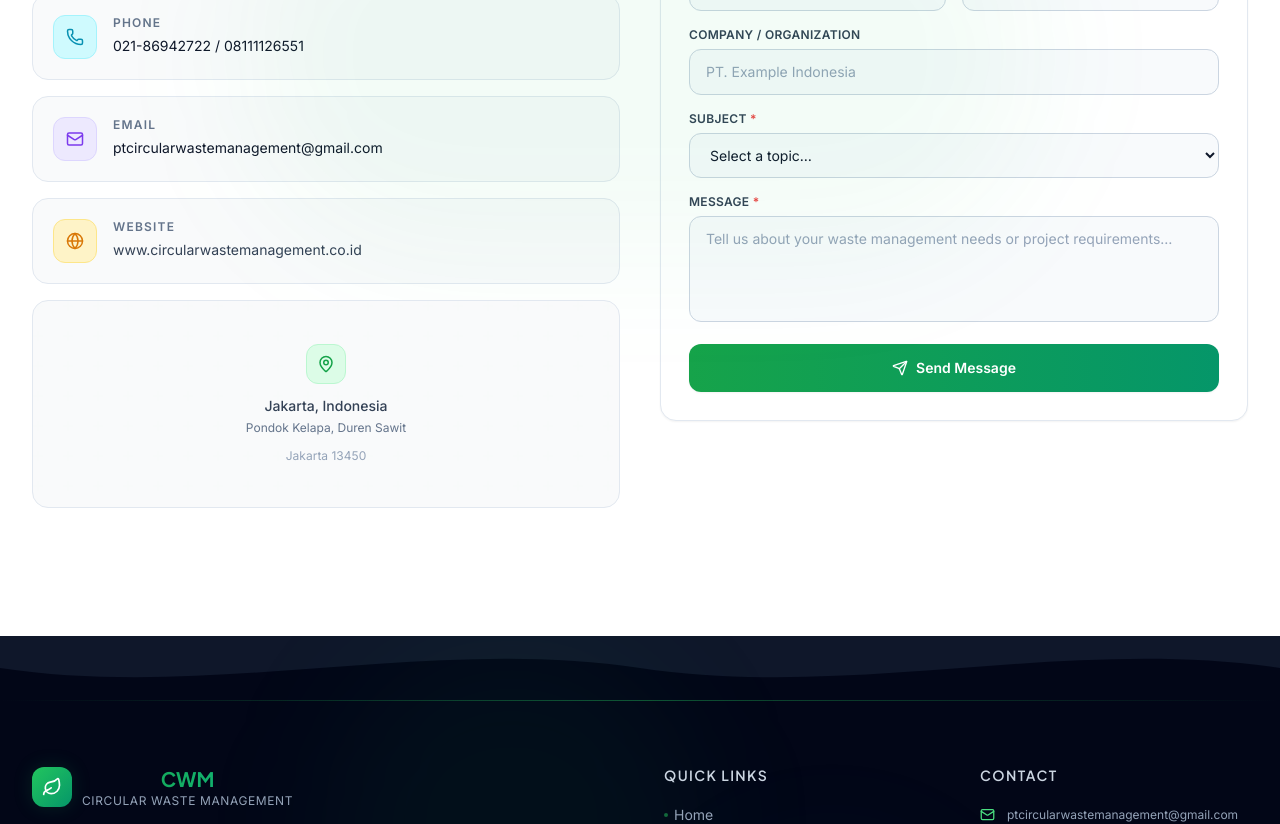
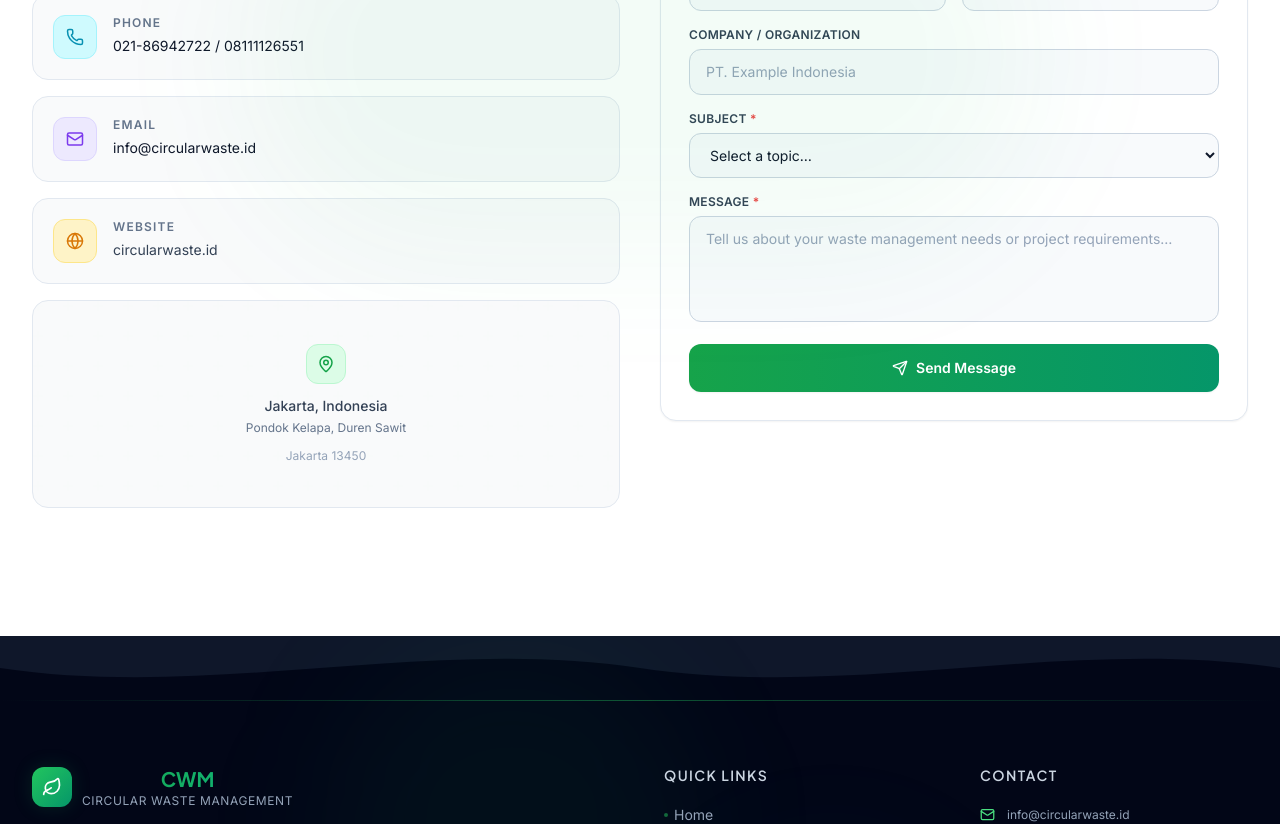
Before and after one commit to jaklon/cwm-web-profile, a React (Vite) app: page / in a window 1280 px wide. Shown: the part 8600-9424 px from the top of the page. Built offline with nearby package versions, Linux system fonts and the light colour scheme.

Commit message:
edit company contact

```diff
--- a/src/data/company.js
+++ b/src/data/company.js
@@ -62,8 +62,8 @@ export const company = {
     address:
       "Jl. Lembah Nyiur Raya Blok K9 No. 25, Pondok Kelapa, Duren Sawit, Jakarta 13450, Indonesia",
     phone: ["021-86942722", "08111126551"],
-    email: "ptcircularwastemanagement@gmail.com",
-    website: "www.circularwastemanagement.co.id",
+    email: "info@circularwaste.id",
+    website: "circularwaste.id",
   },
   stats: [
     { value: 400, suffix: "T/day", label: "Max Processing Capacity" },
```
